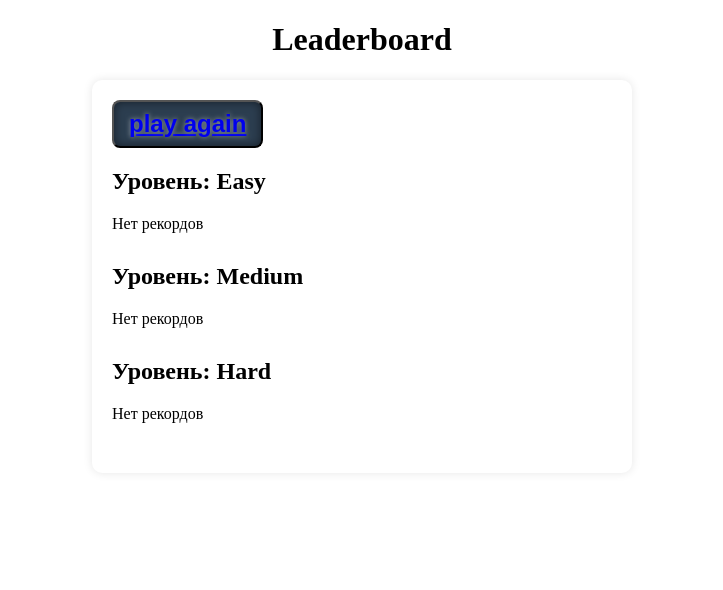
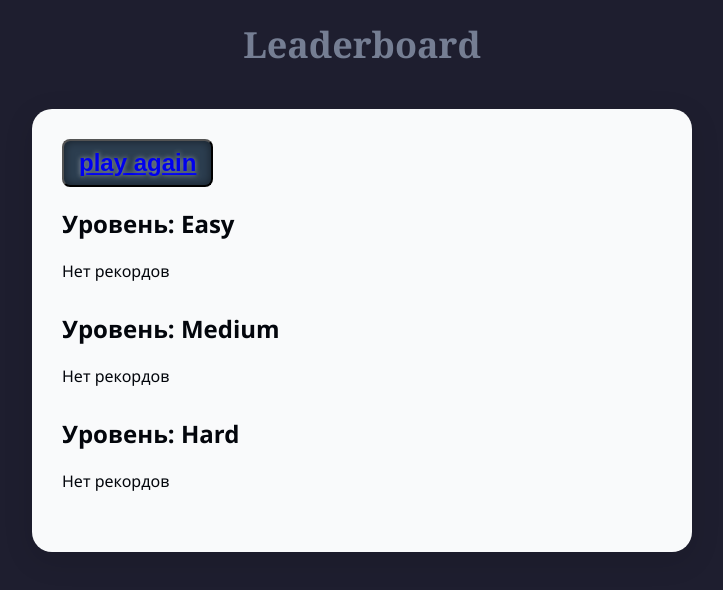
Before and after one commit to Nurel077/FinalProject, a plain HTML site: page leadboard.html in a window 1280 px wide. Shown: the whole page, without its empty margins (278-1001 px from the left). Drawn offline with Linux system fonts and the light colour scheme.

Commit message:
Update lead_board.css

```diff
--- a/lead_board.css
+++ b/lead_board.css
@@ -4,13 +4,21 @@
       margin: 0;
       padding: 20px;
     } */
-    body {
+    /* body {
       margin: 0;
-      background:#fff;
+      background:#150505;
       background-size: cover;
       background-position: center;
       background-repeat: no-repeat;
+    } */
+    body {
+      margin: 0;
+      padding: 0;
+      background-color: #1e1e2f;
+      color: #03060c;
+      /* font-family: 'Segoe UI', sans-serif; */
     }
+
     .button{
       background: #2c3e50;
     color: #ecf0f1;
@@ -23,16 +31,31 @@
     }
 
     h1 {
+      font-size: 36px;
       text-align: center;
+      margin-top: 20px;
+      color: #757e93; /* Dark Gray */
+      font-family: 'Georgia', serif;
     }
-    .leaderboard-container {
+
+    /* .leaderboard-container {
       max-width: 500px;
       margin: 0 auto;
       background: #fff;
       border-radius: 10px;
       padding: 20px;
       box-shadow: 0 0 10px rgba(0, 0, 0, 0.1);
+    } */
+    .leaderboard-container {
+      max-width: 600px;
+      margin: 40px auto;
+      background-color: #f9fafb;
+      border-radius: 20px;
+      box-shadow: 0 8px 30px rgba(0, 0, 0, 0.12);
+      padding: 30px;
+      font-family: 'Segoe UI', sans-serif;
     }
+
     .difficulty-section {
       margin-bottom: 30px;
     }
```
